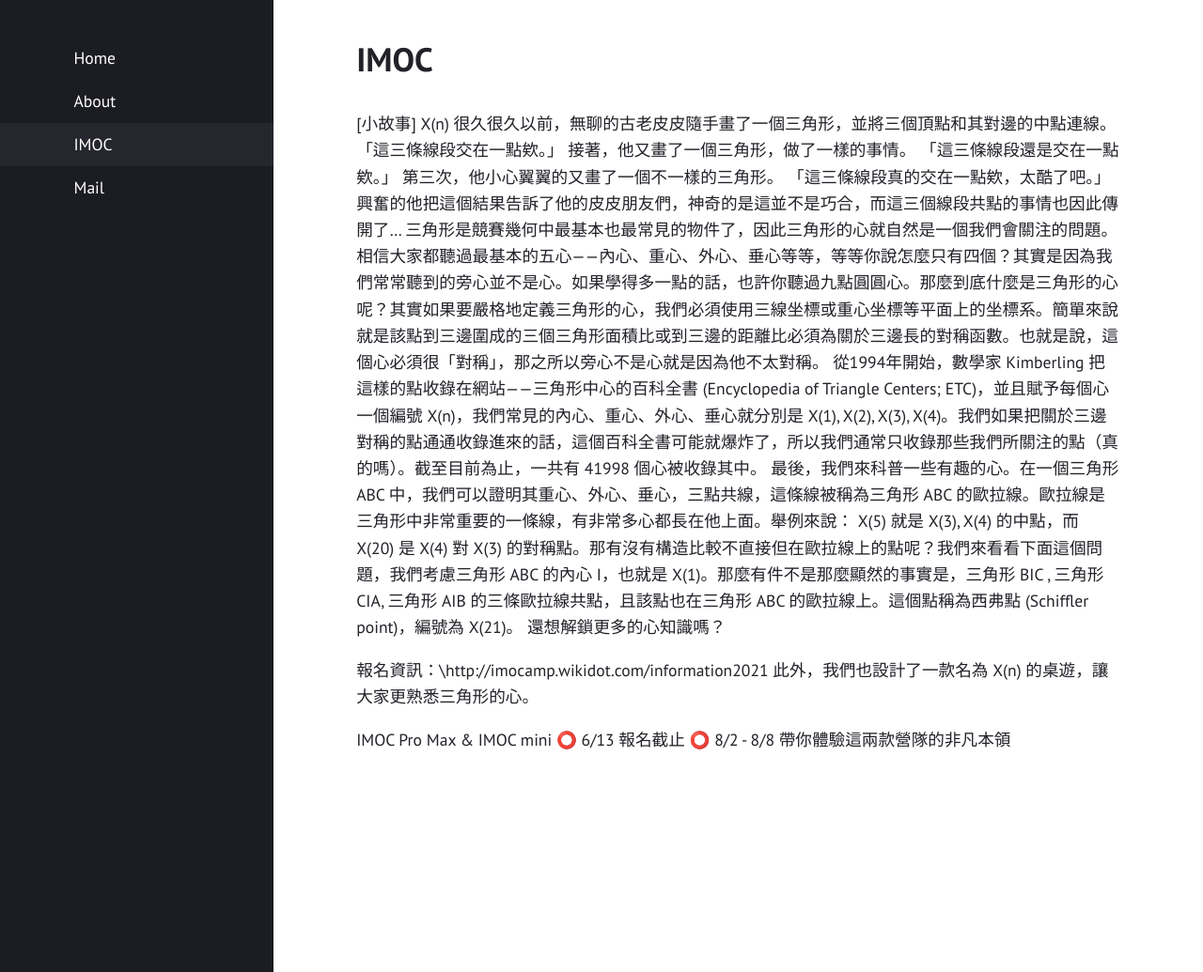
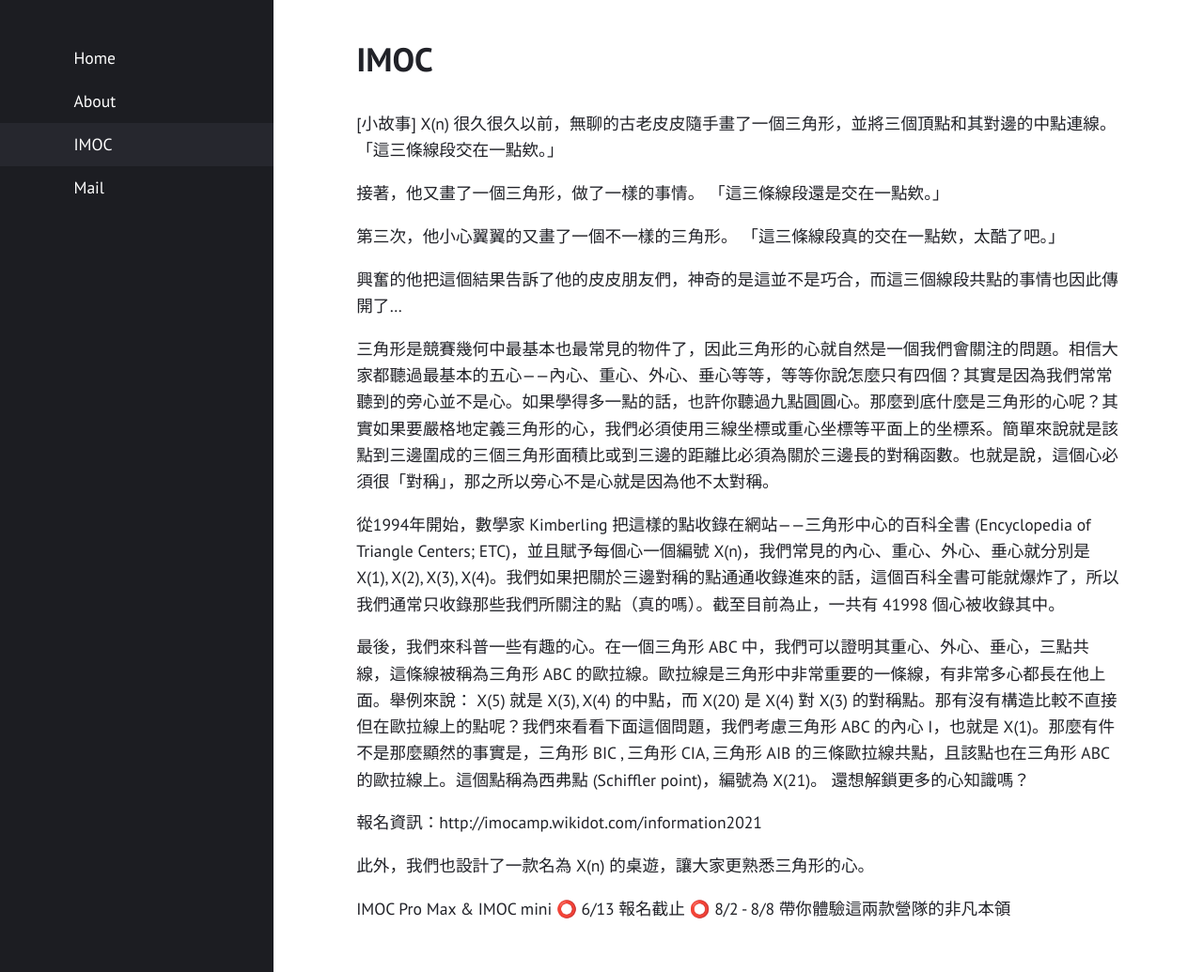
Before and after one commit to Permutation-Chang/Permutation-Chang.github.io, a Jekyll site: the page built from IMOC.md, in a window 1280 px wide and 1035 px high. Shown: the whole window at 94% size. Built offline with Jekyll 4.4.1, drawn with Linux system fonts in a browser that asks for light colours.

```diff
--- a/IMOC.md
+++ b/IMOC.md
@@ -7,17 +7,25 @@ layout: page
 [小故事] X(n)
 很久很久以前，無聊的古老皮皮隨手畫了一個三角形，並將三個頂點和其對邊的中點連線。
 「這三條線段交在一點欸。」
+
 接著，他又畫了一個三角形，做了一樣的事情。
 「這三條線段還是交在一點欸。」
+
 第三次，他小心翼翼的又畫了一個不一樣的三角形。
 「這三條線段真的交在一點欸，太酷了吧。」
+
 興奮的他把這個結果告訴了他的皮皮朋友們，神奇的是這並不是巧合，而這三個線段共點的事情也因此傳開了...
+
+
 三角形是競賽幾何中最基本也最常見的物件了，因此三角形的心就自然是一個我們會關注的問題。相信大家都聽過最基本的五心——內心、重心、外心、垂心等等，等等你說怎麼只有四個？其實是因為我們常常聽到的旁心並不是心。如果學得多一點的話，也許你聽過九點圓圓心。那麼到底什麼是三角形的心呢？其實如果要嚴格地定義三角形的心，我們必須使用三線坐標或重心坐標等平面上的坐標系。簡單來說就是該點到三邊圍成的三個三角形面積比或到三邊的距離比必須為關於三邊長的對稱函數。也就是說，這個心必須很「對稱」，那之所以旁心不是心就是因為他不太對稱。
+
 從1994年開始，數學家 Kimberling 把這樣的點收錄在網站——三角形中心的百科全書 (Encyclopedia of Triangle Centers; ETC)，並且賦予每個心一個編號 X(n)，我們常見的內心、重心、外心、垂心就分別是 X(1), X(2), X(3), X(4)。我們如果把關於三邊對稱的點通通收錄進來的話，這個百科全書可能就爆炸了，所以我們通常只收錄那些我們所關注的點（真的嗎）。截至目前為止，一共有 41998 個心被收錄其中。
+
 最後，我們來科普一些有趣的心。在一個三角形 ABC 中，我們可以證明其重心、外心、垂心，三點共線，這條線被稱為三角形 ABC 的歐拉線。歐拉線是三角形中非常重要的一條線，有非常多心都長在他上面。舉例來說： X(5) 就是 X(3), X(4) 的中點，而 X(20) 是 X(4) 對 X(3) 的對稱點。那有沒有構造比較不直接但在歐拉線上的點呢？我們來看看下面這個問題，我們考慮三角形 ABC 的內心 I，也就是 X(1)。那麼有件不是那麼顯然的事實是，三角形 BIC , 三角形 CIA, 三角形 AIB 的三條歐拉線共點，且該點也在三角形 ABC 的歐拉線上。這個點稱為西弗點 (Schiffler point)，編號為 X(21)。
 還想解鎖更多的心知識嗎？
 
-報名資訊：\http://imocamp.wikidot.com/information2021
+報名資訊：http://imocamp.wikidot.com/information2021
+
 此外，我們也設計了一款名為 X(n) 的桌遊，讓大家更熟悉三角形的心。
 
 IMOC Pro Max & IMOC mini
```
